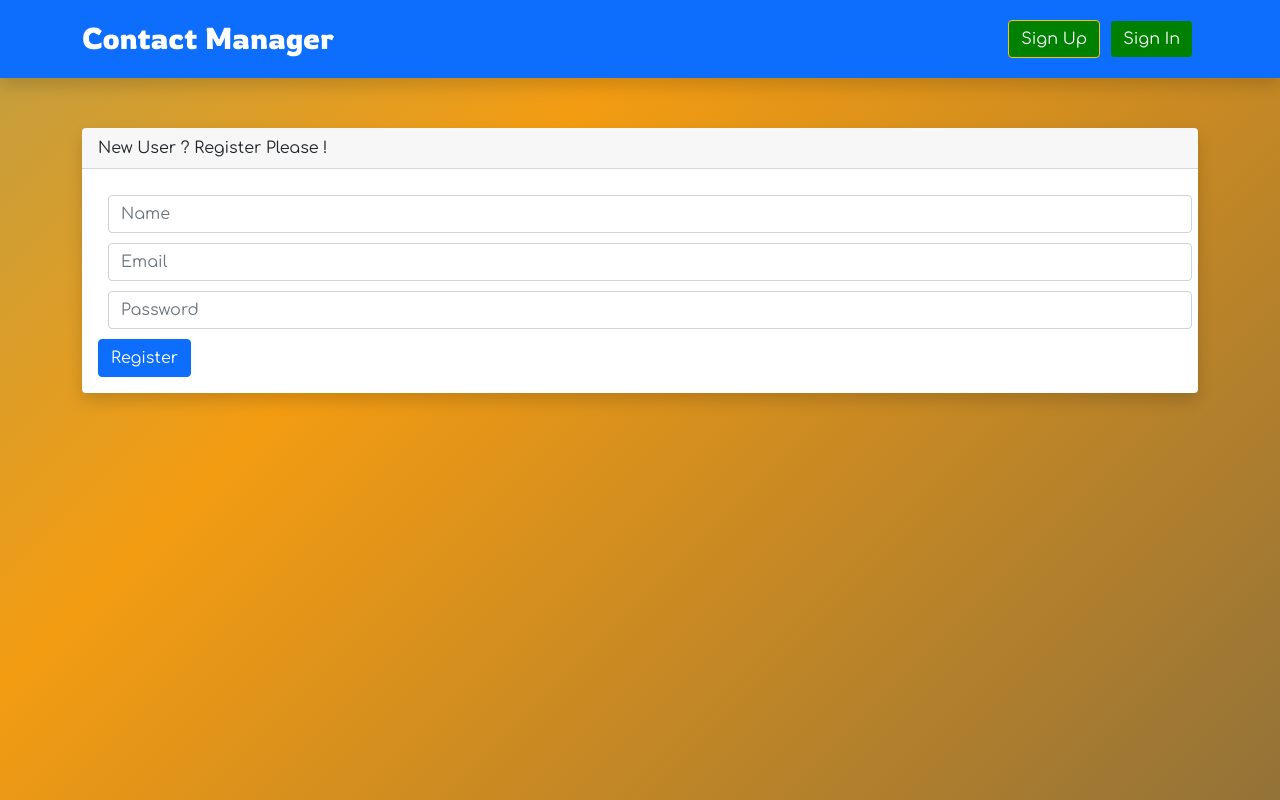
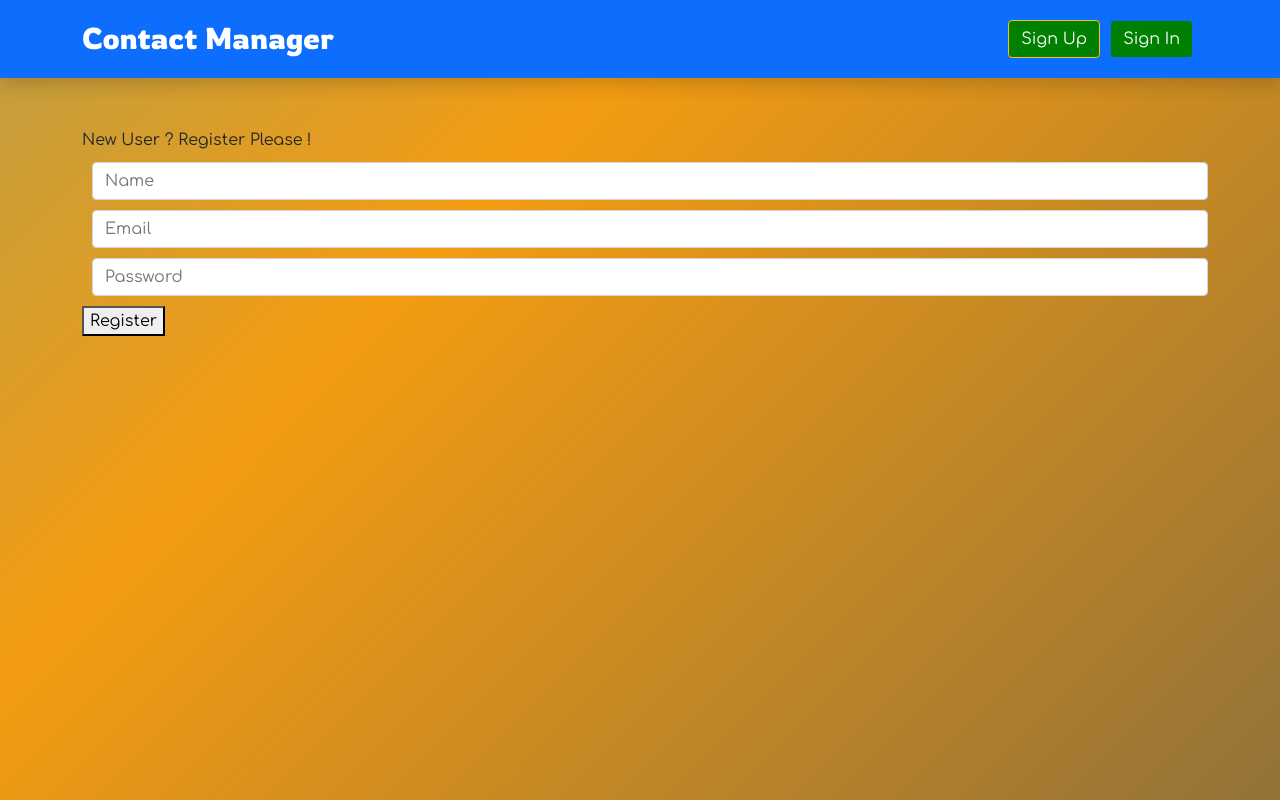
Before and after one commit to meashishpokhrel/contact-manager, a React (Create React App) app in the folder client/: page /signup in a window 1280 px wide. Built offline with nearby package versions, Linux system fonts and the light colour scheme; a web font is replaced by a local one.

Commit message:
Image Upload

```diff
--- a/client/src/component/auth-form/authForm.js
+++ b/client/src/component/auth-form/authForm.js
@@ -1,32 +1,6 @@
 import React from "react";
 import Input from "../Form-Input/Input";
-
-// const AuthForm = (props) => {
-//   return (
-//     <div className="card border-0 shadow">
-//       <div className="card-header">{props.header}</div>
-//       <div className="card-body">
-//         <form onSubmit={(e) => loginUser(e)}>
-//           <Input
-//             placeholder="Email"
-//             value={email}
-//             onChange={(e) => setEmail(e.target.value)}
-//           />
-//           <Input
-//             type="Password"
-//             placeholder="Password"
-//             value={password}
-//             onChange={(e) => setPassword(e.target.value)}
-//           />
-
-//           <button className="btn btn-primary" type="submit">
-//             Login
-//           </button>
-//         </form>
-//       </div>
-//     </div>
-//   );
-// };
+import "./authForm.scss";
 
 const AuthForm = ({
   handleSubmit,
@@ -43,9 +17,9 @@ const AuthForm = ({
   };
 
   return (
-    <div className="card border-0 shadow">
-      <div className="card-header">{header}</div>
-      <div className="card-body">
+    <div className="auth-form-container">
+      <div className="form-header">{header}</div>
+      <div className="">
         <form onSubmit={(e) => handleSubmit(e)}>
           {Object.keys(formData).map((c, index) => (
             <Input
@@ -58,7 +32,7 @@ const AuthForm = ({
             />
           ))}
 
-          <button className="btn btn-primary" type="submit">
+          <button className="" type="submit">
             {buttonName}
           </button>
         </form>
--- a/client/src/component/contact-form/contactForm.js
+++ b/client/src/component/contact-form/contactForm.js
@@ -12,6 +12,17 @@ const ContactForm = ({
   const handleChange = (e, keyName) => {
     let newFormData = { ...formData };
     newFormData[keyName].value = e.target.value;
+    console.log(keyName);
+    if (keyName === "photo") {
+      const file = e.target.files[0];
+      const reader = new FileReader();
+      reader.readAsDataURL(file);
+      reader.onload = () => {
+        newFormData[keyName].defaultValue = reader.result;
+        console.log(reader.result);
+      };
+      console.log("photo triggered");
+    }
     setFormData(newFormData);
   };
 
--- a/client/src/pages/AddContacts/AddContact.js
+++ b/client/src/pages/AddContacts/AddContact.js
@@ -16,7 +16,7 @@ const Addcontact = () => {
     email: { value: "", placeholder: "Email", type: "email" },
     phone: { value: "", placeholder: "Phone", type: "text" },
     address: { value: "", placeholder: "Address", type: "text" },
-    photo: { value: "", placeholder: "photo", type: "file" },
+    photo: { defaultValue: "", placeholder: "photo", type: "file" },
   });
 
   const createContact = (e) => {
@@ -27,7 +27,7 @@ const Addcontact = () => {
       name: formData.name.value,
       email: formData.email.value,
       phone: formData.phone.value,
-      photo: formData.photo.value,
+      photo: formData.photo.defaultValue,
       address: formData.address.value,
     };
     if (newContact.name && newContact.phone) {
```
Also changed, not shown: client/src/component/auth-form/authForm.scss (added), client/src/pages/HomePage/Homepage.css (deleted), client/src/pages/HomePage/Homepage.scss (added), 2 other files (tests, documents, lock files or other folders).
